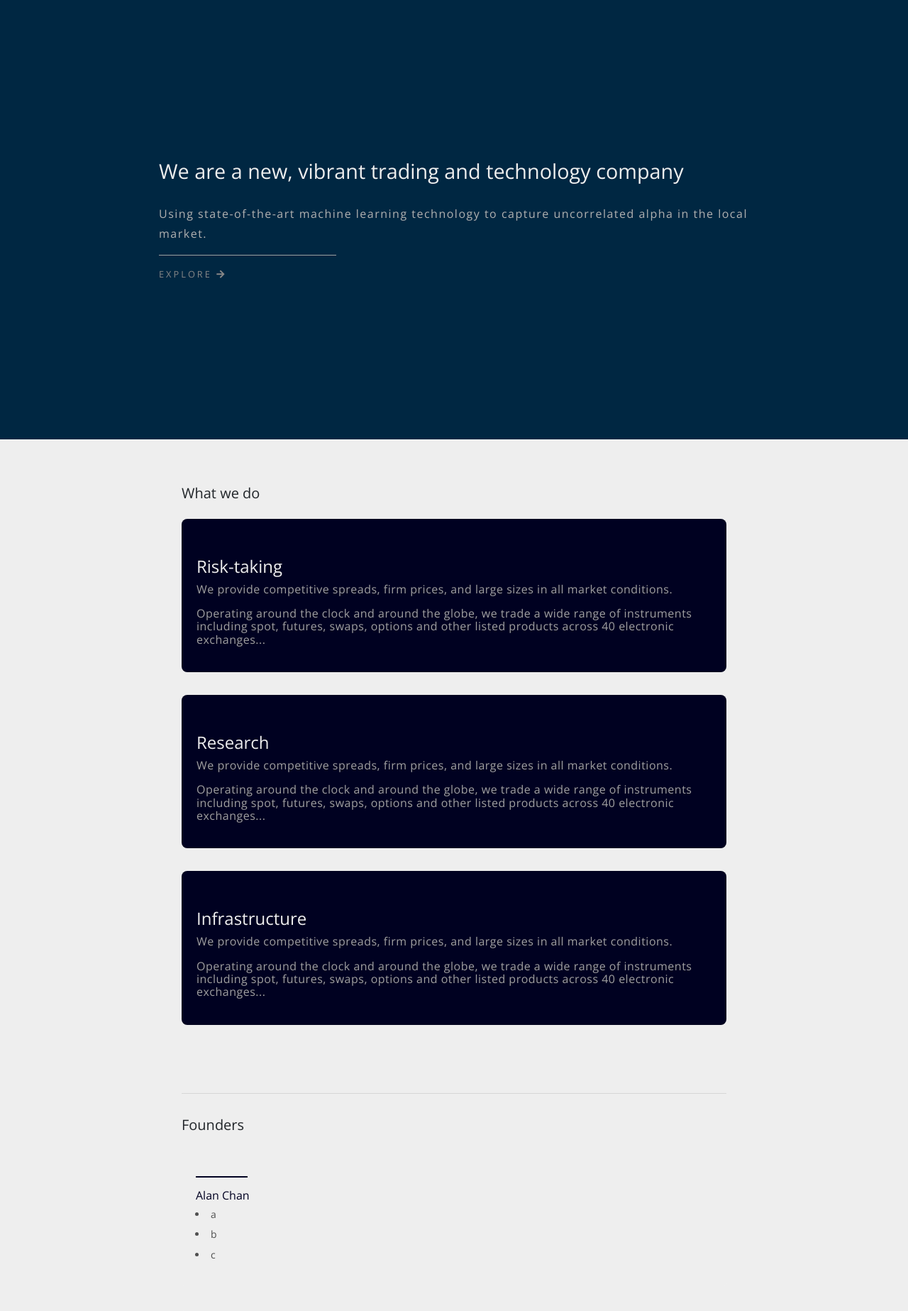
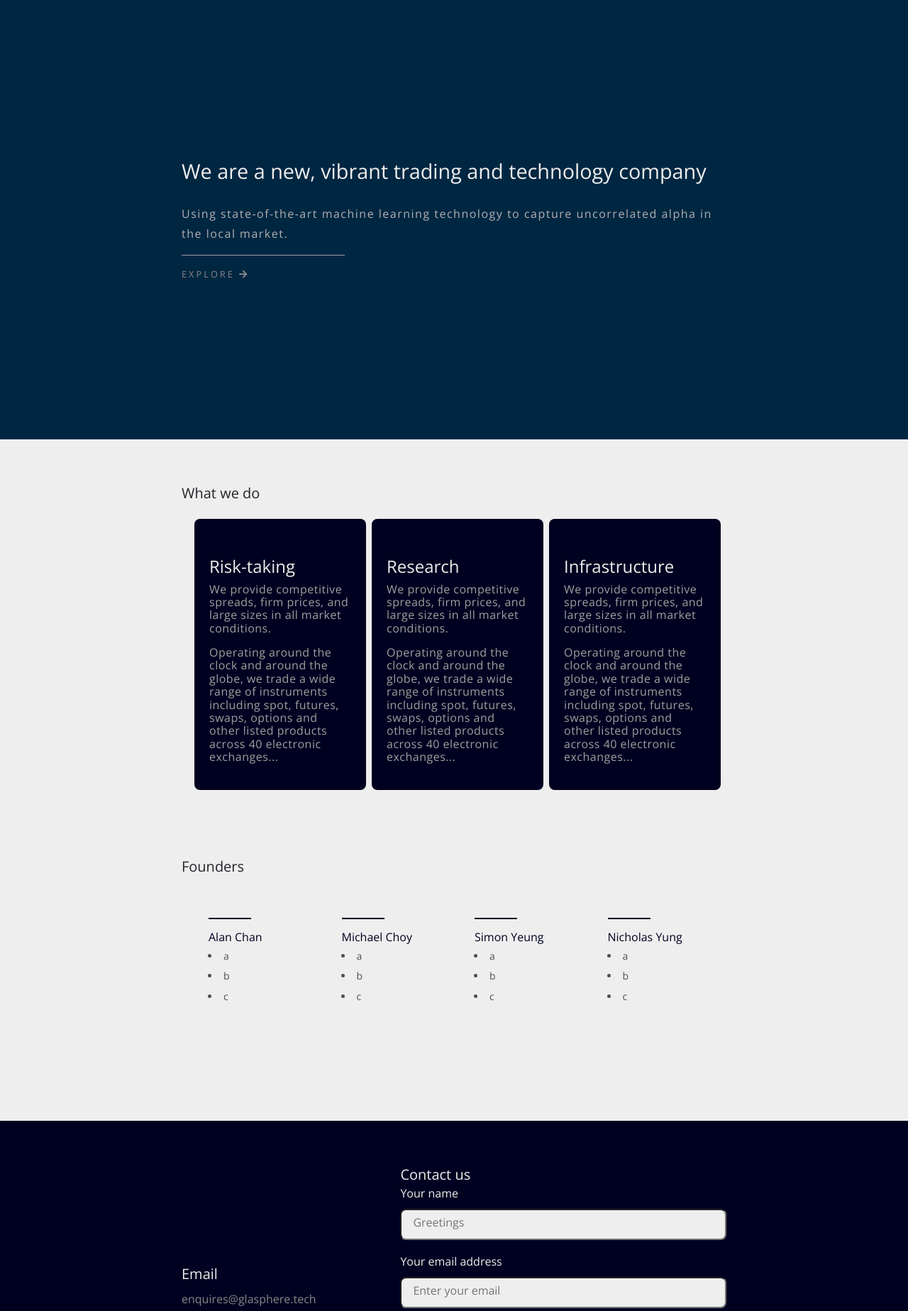
Before and after one commit to bridgelancer/glasphere-page, a Django app: page / in a window 1280 px wide. Shown: the part 100-1947 px from the top of the page at 71% size. Run offline with Django 3.2, Linux system fonts and the light colour scheme; some libraries are stand-ins or nearby versions.

Commit message:
Add responsiveness to cards and contact

```diff
--- a/page/frontend/static/frontend/main.css
+++ b/page/frontend/static/frontend/main.css
@@ -24,7 +24,7 @@ body {
     max-width: 100vw;
     padding-left: 0;
     padding-right: 0;
-    align-content: space-evenly;
+    align-items: space-evenly;
 }
 
 .container > nav {
@@ -85,14 +85,6 @@ i {
     padding-left: 20%;
     padding-right: 20%;
     padding-top: 3em;
-}
-
-#team {
-    grid-area: m;
-    padding-top: 3em;
-    padding-bottom: 3em;
-    padding-left: 20%;
-    padding-right: 20%;
 }
 
 .container > #contact {
@@ -158,8 +150,8 @@ i {
 
 #about > #cards {
     grid-area : cards;
+    width: 100%;
     display: block;
-    justify-content: space-evenly;
 }
 
 #about p {
@@ -192,11 +184,6 @@ h6 {
     color: #eeeeee;
 }
 
-.card-group {
-    width: 100%
-    padding-bottom: 2em;
-}
-
 footer {
     padding-top: 2em;
     padding-bottom: 2em;
@@ -216,7 +203,7 @@ footer > i {
     max-width: 100vw;
     padding-left: 0;
     padding-right: 0;
-    align-content: space-evenly;
+    align-items: space-evenly;
 }
 
 #contact > .info {
@@ -352,38 +339,34 @@ nav .logo {
     left: 20%;
 }
 
-@media(min-width: 750px){
-    img {
-        max-width: 60%;
-        max-height: 60%;
-    }
 
-    .logo {
-        max-width: 232.3125px;
-        max-height: 56.25px;
-        margin-top: 5px;
-    }
-
-    .navbar-nav {
-        position: relative;
-        right: 26%;
-    }
-
-
-    .container > #intro {
-        padding: 14em;
-    }
-
-    footer .logo {
-        margin-top: 0;
-    }
-}
 
 footer .logo {
     margin-top: 2em;
     float: right;
 }
 
+#team {
+    grid-area: m;
+    padding-top: 3em;
+    padding-bottom: 3em;
+    padding-left: 20%;
+    padding-right: 20%;
+
+    display: grid;
+    grid-auto-rows: minmax(50px, auto); grid-template-areas: " t-h " " t-cards "; /* for overriding bootstrap default max-width and padding*/
+    max-width: 100vw;
+}
+
+#team > .title {
+    grid-area : t-h
+}
+
+#team > #founder-cards {
+    grid-area : t-cards;
+    width: 100%;
+    display: block;
+}
 
 #founder-cards .card {
     color: #000121;
@@ -435,3 +418,68 @@ footer .logo {
 #founder-cards .card-body:hover hr {
     border-top: 2px solid #eeeeee;
 }
+
+@media(min-width: 750px){
+    img {
+        max-width: 60%;
+        max-height: 60%;
+    }
+
+    .logo {
+        max-width: 232.3125px;
+        max-height: 56.25px;
+        margin-top: 5px;
+    }
+
+    .navbar-nav {
+        position: relative;
+        right: 26%;
+    }
+
+
+    .container > #intro {
+        padding: 14em 20%;
+    }
+
+    footer .logo {
+        margin-top: 0;
+    }
+
+
+}
+
+@media(min-width: 950px){
+    #contact {
+    grid-template-areas:
+            ' i  f ';
+    align-items: center;
+    }
+}
+
+@media(min-width: 1250px){
+    #about > #cards {
+        grid-area : cards;
+        display: flex;
+        width: 750px;
+        justify-self: end;
+    }
+
+    #team > #founder-cards {
+        grid-area : t-cards;
+        display: flex;
+        width: 750px;
+        justify-self: end;
+
+}
+
+@media(min-width: 1550px){
+    #about {
+        grid-auto-rows: minmax(50px, auto); grid-template-areas: " h cards"; /* for overriding bootstrap default max-width and padding*/
+        align-items: center;
+    }
+
+    #team {
+        grid-auto-rows: minmax(50px, auto); grid-template-areas: " t-h t-cards"; /* for overriding bootstrap default max-width and padding*/
+        align-items: center;
+    }
+}
```
